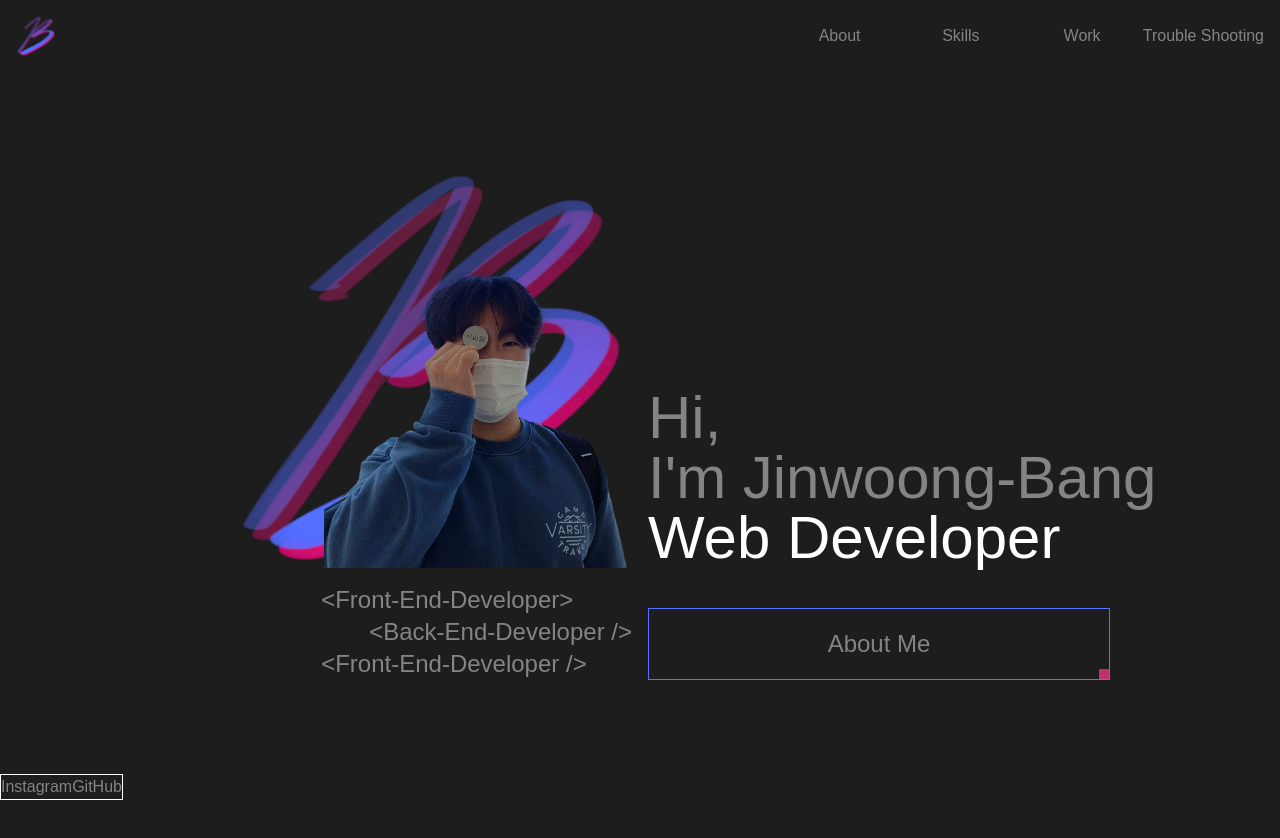
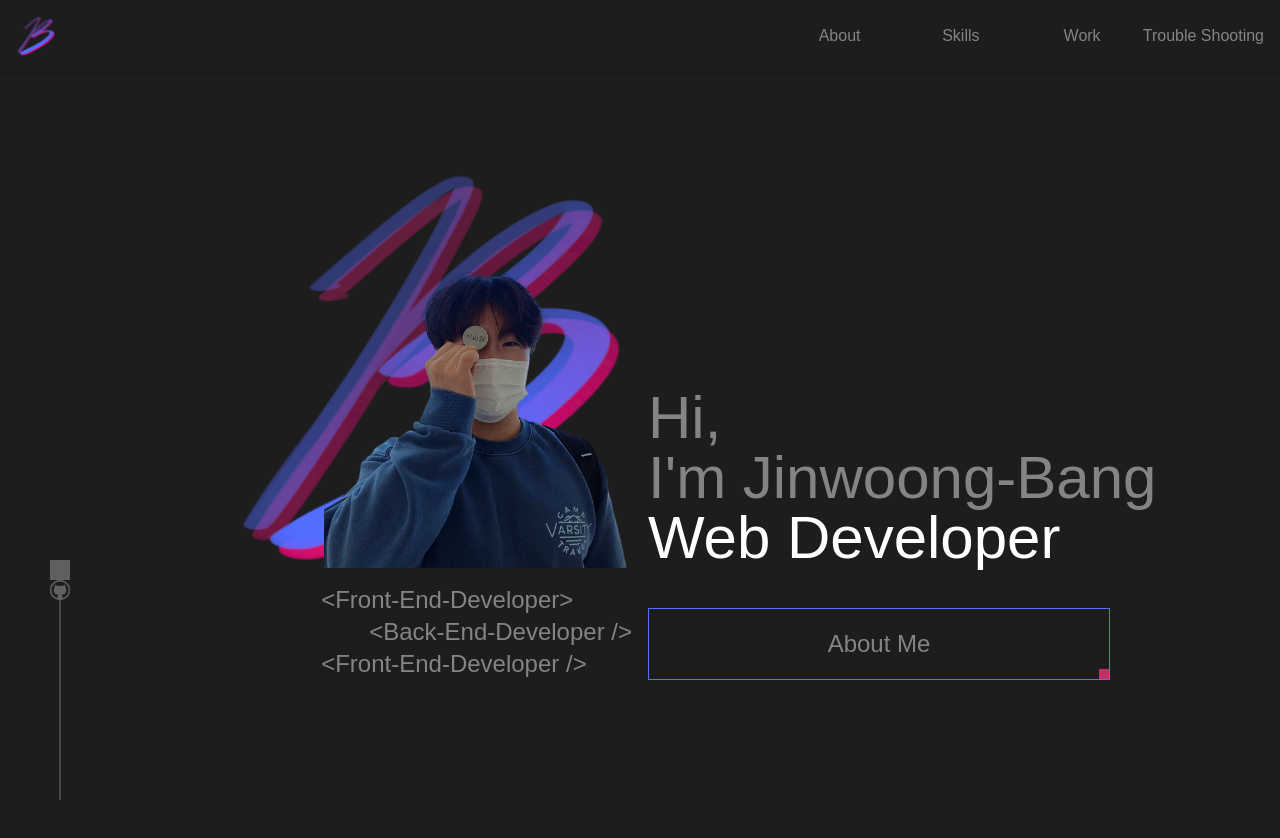
Before and after one commit to jinwoongBang/portfolio, a Next.js app: page / in a window 1280 px wide. Shown: the top 838 px of the page. Built offline with nearby package versions, Linux system fonts and the light colour scheme.

Commit message:
feature : footer 아이콘 추가"

```diff
--- a/src/components/layout/index.tsx
+++ b/src/components/layout/index.tsx
@@ -4,6 +4,8 @@ import Image from 'next/image';
 import type { LayoutProps } from 'src/components/layout/type';
 
 import Logo from 'public/mix_crop.png';
+import Instagram from 'public/instagram.png';
+import Github from 'public/github.png';
 import styles from 'src/components/layout/styles.module.css';
 
 function Layout({ children }: LayoutProps) {
@@ -22,10 +24,23 @@ function Layout({ children }: LayoutProps) {
       </header>
       <main className={styles.main}>{children}</main>
       <footer className={styles.footer}>
-        <nav>
-          <a href="">Instagram</a>
-          <a href="">GitHub</a>
+        <nav className={styles['footer__nav']}>
+          <Image
+            className={styles['footer__nav--item']}
+            src={Instagram}
+            alt="Instagram"
+            width={20}
+            height={20}
+          />
+          <Image
+            className={styles['footer__nav--item']}
+            src={Github}
+            alt="GitHub"
+            width={20}
+            height={20}
+          />
         </nav>
+        <div className={styles['footer__bar']}></div>
       </footer>
     </div>
   );
--- a/src/components/layout/styles.module.css
+++ b/src/components/layout/styles.module.css
@@ -40,5 +40,20 @@
 }
 
 .footer {
-  @apply fixed bottom-0 border border-white;
+  @apply fixed bottom-0 left-10
+  flex
+  flex-col
+  items-center
+  w-10 h-60;
 }
+
+.footer__nav {
+  @apply flex flex-col items-center opacity-30;
+}
+.footer__nav--item {
+  @apply p-2;
+}
+
+.footer__bar {
+  @apply w-0 h-full border border-gray-500/50;
+}
```
Also changed, not shown: public/github.png (added), public/instagram.png (added).
